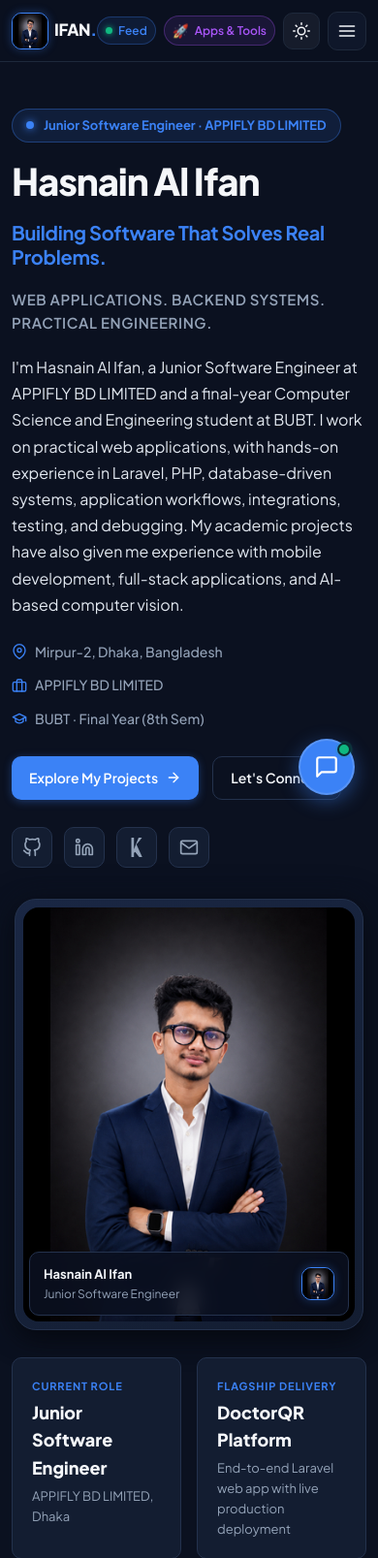
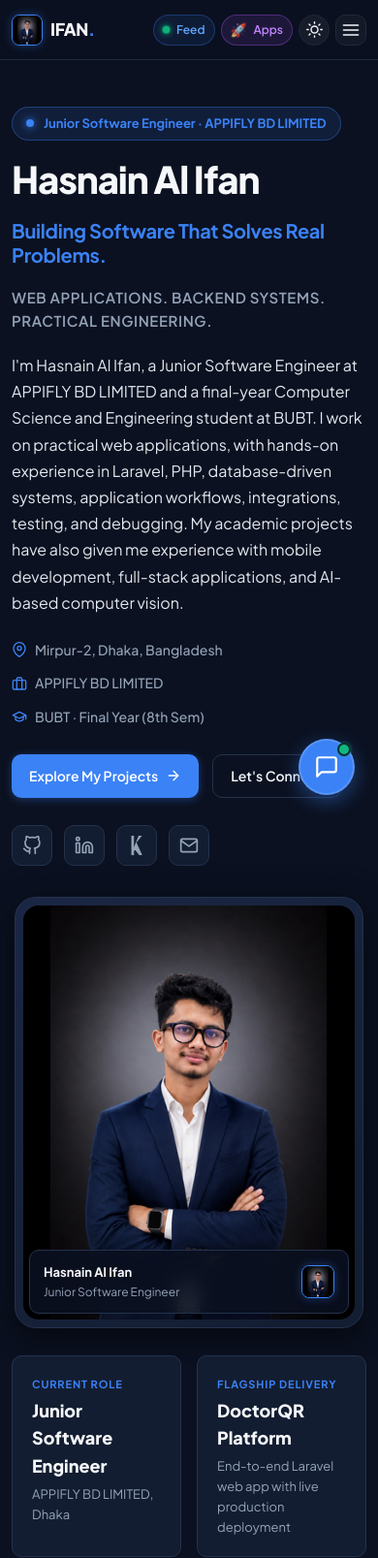
Before and after one commit to ifan-001/Ifan-portfolio, a Laravel app: page / in a window 390 px wide. Shown: the top 1607 px of the page at 97% size. Run offline with Laravel 12, Linux system fonts and the light colour scheme; data comes from the database, SQL or seed files in the repository.

Commit message:
Polish header navigation UI: fix button wrapping, logo spacing, and button height standardization

```diff
--- a/public/css/portfolio.css
+++ b/public/css/portfolio.css
@@ -97,15 +97,16 @@ html[data-theme="bright"] {
   display: inline-flex;
   align-items: center;
   justify-content: center;
-  width: 38px;
-  height: 38px;
-  border-radius: var(--radius-md);
+  width: 36px;
+  height: 36px;
+  border-radius: 50%;
   background: rgba(255, 255, 255, 0.05);
   border: 1px solid var(--border-subtle);
   color: var(--text-primary);
   cursor: pointer;
   transition: all var(--transition-fast);
   flex-shrink: 0;
+  box-sizing: border-box;
 }
 
 .theme-toggle-btn:hover {
@@ -388,16 +389,50 @@ button {
   align-items: center;
   justify-content: space-between;
   height: 100%;
+  gap: 16px;
 }
 
 .brand-logo {
-  display: flex;
-  align-items: center;
-  gap: 6px;
+  display: inline-flex;
+  align-items: center;
+  gap: 10px;
   font-size: 1.25rem;
   font-weight: 800;
   letter-spacing: -0.02em;
   color: var(--text-primary);
+  text-decoration: none;
+  flex-shrink: 0;
+  margin-right: 28px;
+  transition: opacity var(--transition-fast);
+}
+
+.brand-avatar-frame {
+  display: inline-flex;
+  align-items: center;
+  justify-content: center;
+  width: 36px;
+  height: 36px;
+  border-radius: 10px;
+  border: 1.5px solid rgba(59, 130, 246, 0.45);
+  overflow: hidden;
+  background-color: var(--bg-card);
+  box-shadow: 0 0 12px rgba(59, 130, 246, 0.25);
+  flex-shrink: 0;
+  transition: all var(--transition-fast);
+}
+
+.brand-avatar-img {
+  width: 100%;
+  height: 100%;
+  object-fit: cover;
+  object-position: center top;
+  display: block;
+}
+
+.brand-logo:hover .brand-avatar-frame {
+  border-color: var(--accent-blue);
+  box-shadow: 0 0 16px rgba(59, 130, 246, 0.55);
+  transform: scale(1.04);
 }
 
 .brand-dot {
@@ -407,27 +442,35 @@ button {
 .nav-links {
   display: none;
   align-items: center;
-  gap: 28px;
-}
-
-@media (min-width: 900px) {
+  gap: 22px;
+  flex-shrink: 0;
+}
+
+@media (min-width: 1120px) {
   .nav-links {
     display: flex;
   }
 }
 
 .nav-link {
-  font-size: 0.875rem;
-  font-weight: 600;
+  font-size: 0.85rem;
+  font-weight: 500;
   color: var(--text-secondary);
   position: relative;
-  padding: 6px 0;
+  padding: 8px 0;
+  text-decoration: none;
+  white-space: nowrap;
+  letter-spacing: -0.01em;
   transition: color var(--transition-fast);
 }
 
-.nav-link:hover,
+.nav-link:hover {
+  color: var(--text-primary);
+}
+
 .nav-link.active {
-  color: var(--text-primary);
+  color: var(--accent-blue);
+  font-weight: 600;
 }
 
 .nav-link.active::after {
@@ -444,7 +487,8 @@ button {
 .nav-actions {
   display: flex;
   align-items: center;
-  gap: 12px;
+  gap: 8px;
+  flex-shrink: 0;
 }
 
 .btn {
@@ -510,17 +554,26 @@ button {
   display: flex;
   align-items: center;
   justify-content: center;
-  width: 40px;
-  height: 40px;
+  width: 36px;
+  height: 36px;
   border-radius: var(--radius-md);
   border: 1px solid var(--border-subtle);
-  background-color: var(--bg-secondary);
-  color: var(--text-primary);
-}
-
-@media (min-width: 900px) {
+  background-color: rgba(255, 255, 255, 0.04);
+  color: var(--text-primary);
+  flex-shrink: 0;
+  cursor: pointer;
+  transition: all 0.2s ease;
+}
+
+.menu-toggle:hover {
+  background-color: var(--bg-card);
+  border-color: var(--border-hover);
+  color: #FFFFFF;
+}
+
+@media (min-width: 1120px) {
   .menu-toggle {
-    display: none;
+    display: none !important;
   }
 }
 
@@ -3102,20 +3155,37 @@ body.hide-admin-controls .admin-card-actions {
   cursor: pointer;
 }
 
-/* Nav Feed Pill & Live Pulse */
+/* ==========================================================================
+   Header Action Buttons & Pills Standard System
+   ========================================================================== */
+.nav-feed-pill,
+.nav-apps-pill,
+.btn-nav-secondary,
+.btn-nav-primary {
+  height: 36px;
+  box-sizing: border-box;
+  font-family: var(--font-sans);
+  font-size: 0.8125rem;
+  font-weight: 600;
+  line-height: 1;
+  text-decoration: none;
+  white-space: nowrap !important;
+  flex-shrink: 0;
+  cursor: pointer;
+  display: inline-flex;
+  align-items: center;
+  justify-content: center;
+}
+
+/* Feed Pill */
 .nav-feed-pill {
-  display: inline-flex;
-  align-items: center;
-  gap: 6px;
-  padding: 5px 12px;
+  gap: 7px;
+  padding: 0 13px;
   border-radius: var(--radius-full);
   background: rgba(59, 130, 246, 0.1);
   border: 1px solid rgba(59, 130, 246, 0.3);
-  color: var(--accent-blue);
-  font-size: 0.8125rem;
-  font-weight: 600;
-  text-decoration: none;
-  transition: all 0.2s ease;
+  color: #60A5FA;
+  transition: all 0.2s cubic-bezier(0.16, 1, 0.3, 1);
 }
 
 .nav-feed-pill:hover,
@@ -3123,7 +3193,7 @@ body.hide-admin-controls .admin-card-actions {
   background: var(--accent-blue);
   color: #ffffff !important;
   border-color: var(--accent-blue);
-  box-shadow: 0 0 12px rgba(59, 130, 246, 0.4);
+  box-shadow: 0 0 14px rgba(59, 130, 246, 0.45);
   transform: translateY(-1px);
 }
 
@@ -3134,12 +3204,117 @@ body.hide-admin-controls .admin-card-actions {
   background: #10B981;
   display: inline-block;
   box-shadow: 0 0 6px #10B981;
-}
-
-@keyframes pulse {
-  0% { transform: scale(0.95); opacity: 0.8; }
-  50% { transform: scale(1.2); opacity: 1; }
-  100% { transform: scale(0.95); opacity: 0.8; }
+  flex-shrink: 0;
+  animation: feedPulse 2s infinite ease-in-out;
+}
+
+@keyframes feedPulse {
+  0%, 100% { transform: scale(0.9); opacity: 0.85; }
+  50% { transform: scale(1.25); opacity: 1; }
+}
+
+/* Apps & Tools Pill */
+.nav-apps-pill {
+  gap: 7px;
+  padding: 0 13px;
+  border-radius: var(--radius-full);
+  background: rgba(168, 85, 247, 0.12);
+  border: 1px solid rgba(168, 85, 247, 0.35);
+  color: #C084FC;
+  transition: all 0.2s cubic-bezier(0.16, 1, 0.3, 1);
+}
+
+.nav-apps-pill:hover,
+.nav-apps-pill.active {
+  background: #9333EA;
+  color: #ffffff !important;
+  border-color: #A855F7;
+  box-shadow: 0 0 16px rgba(168, 85, 247, 0.5);
+  transform: translateY(-1px);
+}
+
+.nav-apps-pill .apps-icon {
+  font-size: 0.85rem;
+  line-height: 1;
+  display: inline-block;
+  flex-shrink: 0;
+}
+
+.pill-label-mobile {
+  display: none;
+}
+
+.pill-label-desktop {
+  display: inline;
+}
+
+/* Nav Resume Button */
+.btn-nav-secondary {
+  gap: 6px;
+  padding: 0 14px;
+  border-radius: var(--radius-full);
+  background: rgba(255, 255, 255, 0.04);
+  border: 1px solid var(--border-card);
+  color: var(--text-primary);
+  transition: all 0.2s cubic-bezier(0.16, 1, 0.3, 1);
+}
+
+.btn-nav-secondary:hover {
+  background: rgba(255, 255, 255, 0.09);
+  border-color: var(--border-hover);
+  color: #FFFFFF;
+  box-shadow: 0 2px 8px rgba(0, 0, 0, 0.25);
+  transform: translateY(-1px);
+}
+
+/* Nav Let's Talk Button */
+.btn-nav-primary {
+  padding: 0 16px;
+  border-radius: var(--radius-full);
+  background: linear-gradient(135deg, #3B82F6 0%, #2563EB 100%);
+  border: 1px solid rgba(255, 255, 255, 0.15);
+  color: #FFFFFF;
+  box-shadow: 0 2px 10px rgba(59, 130, 246, 0.35);
+  transition: all 0.2s cubic-bezier(0.16, 1, 0.3, 1);
+}
+
+.btn-nav-primary:hover {
+  background: linear-gradient(135deg, #2563EB 0%, #1D4ED8 100%);
+  box-shadow: 0 4px 16px rgba(59, 130, 246, 0.55);
+  color: #FFFFFF;
+  transform: translateY(-1px);
+}
+
+/* Bright Theme Header Overrides */
+[data-theme="bright"] .nav-feed-pill {
+  background: rgba(37, 99, 235, 0.08);
+  border-color: rgba(37, 99, 235, 0.25);
+  color: #1D4ED8;
+}
+
+[data-theme="bright"] .nav-apps-pill {
+  background: rgba(147, 51, 234, 0.08);
+  border-color: rgba(147, 51, 234, 0.25);
+  color: #7E22CE;
+}
+
+[data-theme="bright"] .btn-nav-secondary {
+  background: #FFFFFF;
+  border-color: #CBD5E1;
+  color: #0F172A;
+  box-shadow: 0 1px 2px rgba(15, 23, 42, 0.04);
+}
+
+[data-theme="bright"] .btn-nav-secondary:hover {
+  background: #F8FAFC;
+  border-color: var(--accent-blue);
+  color: var(--accent-blue);
+}
+
+[data-theme="bright"] .menu-toggle {
+  background: #FFFFFF;
+  border-color: #CBD5E1;
+  color: #0F172A;
 }
 
 /* ==========================================================================
@@ -3156,22 +3331,51 @@ html, body {
 }
 
 @media (max-width: 768px) {
-  /* On mobile header, hide the desktop-only contact and resume buttons so header never overflows */
+  .site-header {
+    height: 62px;
+  }
+  .nav-wrapper {
+    gap: 8px;
+  }
+  .brand-logo {
+    font-size: 1.1rem;
+    gap: 8px;
+    margin-right: 0;
+  }
+  .brand-avatar-frame {
+    width: 32px;
+    height: 32px;
+    border-radius: 8px;
+  }
+  .nav-actions {
+    gap: 6px;
+  }
+  /* On mobile header, hide the desktop-only buttons so header never overflows */
+  .btn-nav-secondary,
+  .btn-nav-primary,
   .nav-actions > a.btn {
     display: none !important;
   }
-  .site-header {
-    height: 64px;
-  }
-  .nav-actions {
-    gap: 8px;
+  .pill-label-desktop {
+    display: none !important;
+  }
+  .pill-label-mobile {
+    display: inline !important;
   }
   .nav-feed-pill {
-    padding: 4px 8px;
+    height: 32px;
+    padding: 0 9px;
     font-size: 0.75rem;
   }
-  .brand-logo {
-    font-size: 1.05rem;
+  .nav-apps-pill {
+    height: 32px;
+    padding: 0 9px;
+    font-size: 0.75rem;
+  }
+  .theme-toggle-btn,
+  .menu-toggle {
+    width: 32px;
+    height: 32px;
   }
   .container {
     padding-left: 12px;
--- a/resources/views/partials/nav.blade.php
+++ b/resources/views/partials/nav.blade.php
@@ -12,7 +12,6 @@
         </a>
 
         <nav class="nav-links" aria-label="Main Navigation">
-            <a href="{{ $homePrefix }}#hero" class="nav-link {{ $isHome ? 'active' : '' }}">Home</a>
             <a href="{{ $homePrefix }}#about" class="nav-link">About</a>
             <a href="{{ $homePrefix }}#experience" class="nav-link">Experience</a>
             <a href="{{ $homePrefix }}#projects" class="nav-link">Projects</a>
@@ -30,13 +29,14 @@
             </a>
 
             {{-- Dedicated Header Button for Interactive Apps & Tools --}}
-            <a href="{{ route('apps.index') }}" class="nav-feed-pill {{ request()->routeIs('apps.*') ? 'active' : '' }}" style="border-color:rgba(168,85,247,0.3); color:#A855F7; background:rgba(168,85,247,0.1);" title="Use Interactive Projects, Resume Builder & Playable Games">
-                <span style="font-size:0.85rem;" aria-hidden="true">🚀</span>
-                <span>Apps &amp; Tools</span>
+            <a href="{{ route('apps.index') }}" class="nav-apps-pill {{ request()->routeIs('apps.*') ? 'active' : '' }}" title="Use Interactive Projects, Resume Builder & Playable Games">
+                <span class="apps-icon" aria-hidden="true">🚀</span>
+                <span class="pill-label-desktop">Apps &amp; Tools</span>
+                <span class="pill-label-mobile">Apps</span>
             </a>
 
-            <a href="{{ route('resume.download') }}" class="btn btn-sm btn-secondary" target="_blank" rel="noopener noreferrer" title="Open Hasnain Al Ifan Resume (PDF)">
-                <svg width="15" height="15" viewBox="0 0 24 24" fill="none" stroke="currentColor" stroke-width="2" stroke-linecap="round" stroke-linejoin="round" aria-hidden="true">
+            <a href="{{ route('resume.download') }}" class="btn-nav btn-nav-secondary" target="_blank" rel="noopener noreferrer" title="Open Hasnain Al Ifan Resume (PDF)">
+                <svg width="14" height="14" viewBox="0 0 24 24" fill="none" stroke="currentColor" stroke-width="2" stroke-linecap="round" stroke-linejoin="round" aria-hidden="true">
                     <path d="M14 2H6a2 2 0 0 0-2 2v16a2 2 0 0 0 2 2h12a2 2 0 0 0 2-2V8z"></path>
                     <polyline points="14 2 14 8 20 8"></polyline>
                     <line x1="16" y1="13" x2="8" y2="13"></line>
@@ -45,13 +45,13 @@
                 <span>Resume</span>
             </a>
 
-            <a href="{{ $homePrefix }}#contact" class="btn btn-sm btn-primary">
+            <a href="{{ $homePrefix }}#contact" class="btn-nav btn-nav-primary" title="Get in touch">
                 Let's Talk
             </a>
 
             {{-- Theme Switcher (Dark & Bright Theme) --}}
             <button type="button" class="theme-toggle-btn" id="theme-toggle-btn" onclick="togglePortfolioTheme()" aria-label="Toggle Bright / Dark theme" title="Switch to Bright Theme">
-                <svg class="theme-icon-sun" width="18" height="18" viewBox="0 0 24 24" fill="none" stroke="currentColor" stroke-width="2" stroke-linecap="round" stroke-linejoin="round" aria-hidden="true">
+                <svg class="theme-icon-sun" width="17" height="17" viewBox="0 0 24 24" fill="none" stroke="currentColor" stroke-width="2" stroke-linecap="round" stroke-linejoin="round" aria-hidden="true">
                     <circle cx="12" cy="12" r="5"></circle>
                     <line x1="12" y1="1" x2="12" y2="3"></line>
                     <line x1="12" y1="21" x2="12" y2="23"></line>
@@ -62,7 +62,7 @@
                     <line x1="4.22" y1="19.78" x2="5.64" y2="18.36"></line>
                     <line x1="18.36" y1="5.64" x2="19.78" y2="4.22"></line>
                 </svg>
-                <svg class="theme-icon-moon" width="18" height="18" viewBox="0 0 24 24" fill="none" stroke="currentColor" stroke-width="2" stroke-linecap="round" stroke-linejoin="round" style="display:none;" aria-hidden="true">
+                <svg class="theme-icon-moon" width="17" height="17" viewBox="0 0 24 24" fill="none" stroke="currentColor" stroke-width="2" stroke-linecap="round" stroke-linejoin="round" style="display:none;" aria-hidden="true">
                     <path d="M21 12.79A9 9 0 1 1 11.21 3 7 7 0 0 0 21 12.79z"></path>
                 </svg>
             </button>
```
